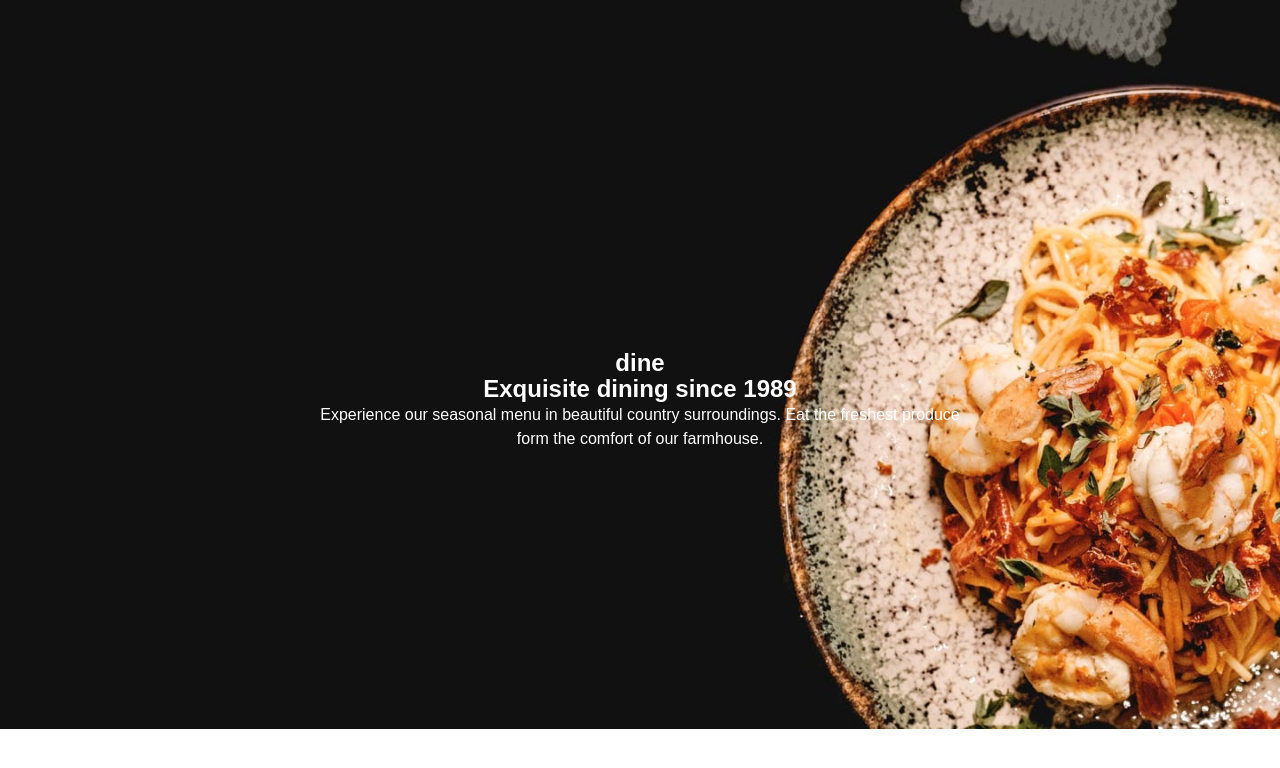
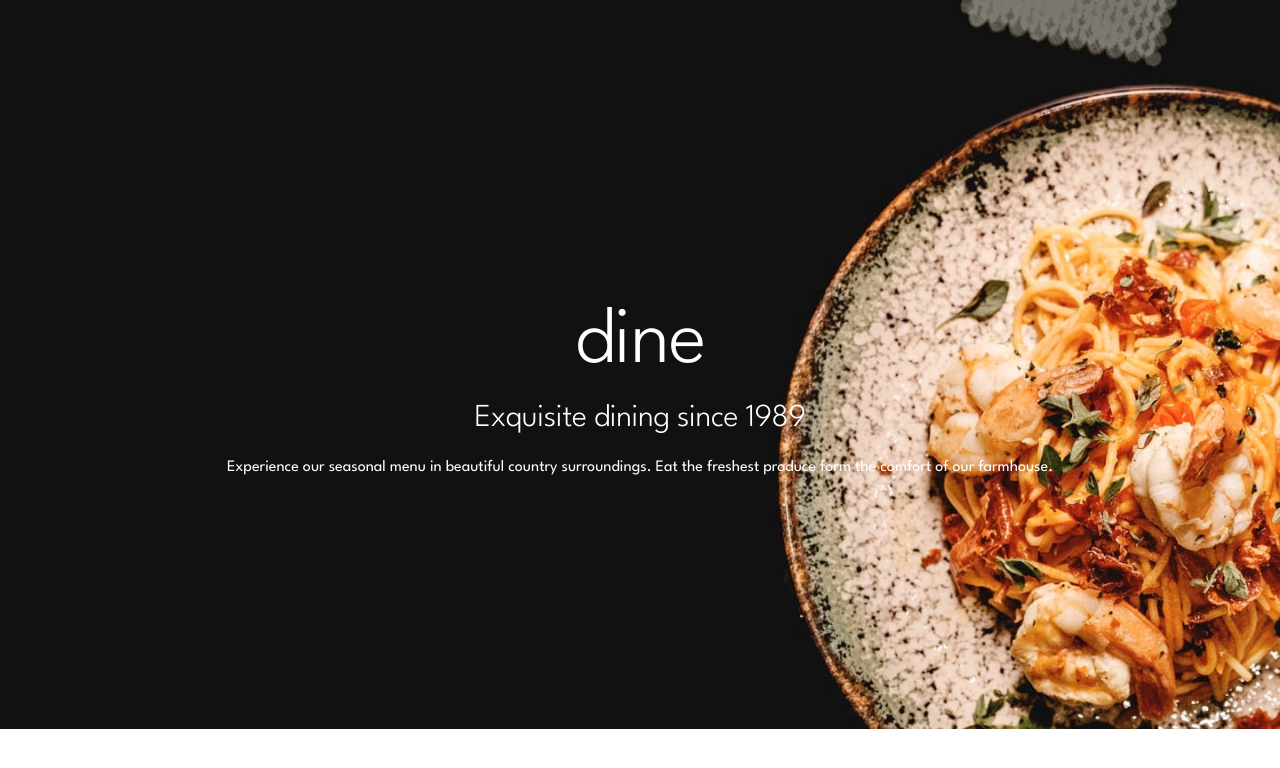
Before and after one commit to cgojk/dinner, a React (Vite) app: page / in a window 1280 px wide. Shown: the top 768 px of the page. Built offline with nearby package versions, Linux system fonts and the light colour scheme.

Commit message:
starting with the hero page

```diff
--- a/src/styles/_base.scss
+++ b/src/styles/_base.scss
@@ -14,21 +14,42 @@
 
 body{
     color:var(--neutral-0);
-    font-family: 'League Spartan', sans-serif;
+    font-family: var(--font-family);
 }
 
 
 .hero__section{
-    display:flex;
-    position:relative;
+    display:grid;
+
     height:100vh;
-    flex-direction: column;
-    align-items: center;
-    .hero__content{
+
+
+
+
+       .hero__content{
+      place-self: center;
         text-align: center;
-        position: absolute;
-        top: 50%;
-        left: 50%;
-        transform: translate(-50%, -50%);
+
+        .hero__title{
+
+
+            font:var(--font-1);
+            letter-spacing: var(--font-1-letter-spacing);
+            margin-bottom: 1rem;
+        }
+        .hero__description{
+            font:var(--font-3-light);
+            letter-spacing: var(--font-3-letter-spacing);
+            margin-bottom: 1rem;
+        }
+        .hero__text{
+            font:var(--font-6);
+            letter-spacing: var(--font-6-letter-spacing);
+            margin-bottom: 1rem;
+        }
+    }
+    .hero__content,
+    .image__hero{
+        grid-area: 1/1;
     }
 }
--- a/src/styles/_variables.scss
+++ b/src/styles/_variables.scss
@@ -44,7 +44,7 @@
 //   font-weight: 700;
 //   src: url('/fonts/league-spartan-v14-latin-700.woff2') format('woff2'); /* Chrome 36+, Opera 23+, Firefox 39+, Safari 12+, iOS 10+ */
 // }
-
+@import url('https://fonts.googleapis.com/css2?family=League+Spartan:wght@300;400;600;700&display=swap');
 
 :root {
 
@@ -86,7 +86,7 @@
 
   --stone-500: hsl(27, 22%, 51%);
 
-@import url('https://fonts.googleapis.com/css2?family=League+Spartan:wght@300;400;600;700&display=swap');
+
 
 
   /* =========================================================
--- a/src/styles/index.css
+++ b/src/styles/index.css
@@ -1,3 +1,4 @@
+@import url("https://fonts.googleapis.com/css2?family=League+Spartan:wght@300;400;600;700&display=swap");
 :root {
   /* =========================================================
      COLORS
@@ -25,7 +26,6 @@
      STONE
      --------------------------------------------------------- */
   --stone-500: hsl(27, 22%, 51%);
-  @import url("https://fonts.googleapis.com/css2?family=League+Spartan:wght@300;400;600;700&display=swap");
   /* =========================================================
      COLORS
      ========================================================== */
@@ -415,20 +415,33 @@ select {
 
 body {
   color: var(--neutral-0);
-  font-family: "League Spartan", sans-serif;
+  font-family: var(--font-family);
 }
 
 .hero__section {
-  display: flex;
-  position: relative;
+  display: grid;
   height: 100vh;
-  flex-direction: column;
-  align-items: center;
 }
 .hero__section .hero__content {
+  place-self: center;
   text-align: center;
-  position: absolute;
-  top: 50%;
-  left: 50%;
-  transform: translate(-50%, -50%);
+}
+.hero__section .hero__content .hero__title {
+  font: var(--font-1);
+  letter-spacing: var(--font-1-letter-spacing);
+  margin-bottom: 1rem;
+}
+.hero__section .hero__content .hero__description {
+  font: var(--font-3-light);
+  letter-spacing: var(--font-3-letter-spacing);
+  margin-bottom: 1rem;
+}
+.hero__section .hero__content .hero__text {
+  font: var(--font-6);
+  letter-spacing: var(--font-6-letter-spacing);
+  margin-bottom: 1rem;
+}
+.hero__section .hero__content,
+.hero__section .image__hero {
+  grid-area: 1/1;
 }/*# sourceMappingURL=index.css.map */
```
Also changed, not shown: 1 other file (tests, documents, lock files or other folders).
